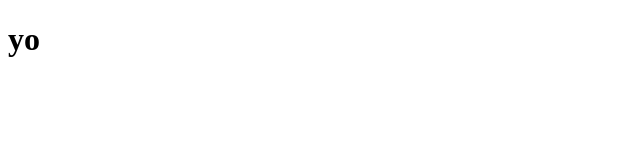
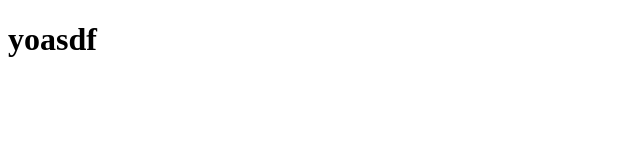
Before and after one commit to nvolfango/coursera-web-dev, a plain HTML site: page site/index.html in a window 1280 px wide. Shown: the whole page, without its empty margins (0-640 px from the left). Drawn offline with Linux system fonts and the light colour scheme.

Commit message:
Update index.html

```diff
--- a/site/index.html
+++ b/site/index.html
@@ -4,6 +4,6 @@
 	<title>Test title</title>
 </head>
 <body>
-<h1>yo</h1>
+<h1>yoasdf</h1>
 </body>
 </html>
```
